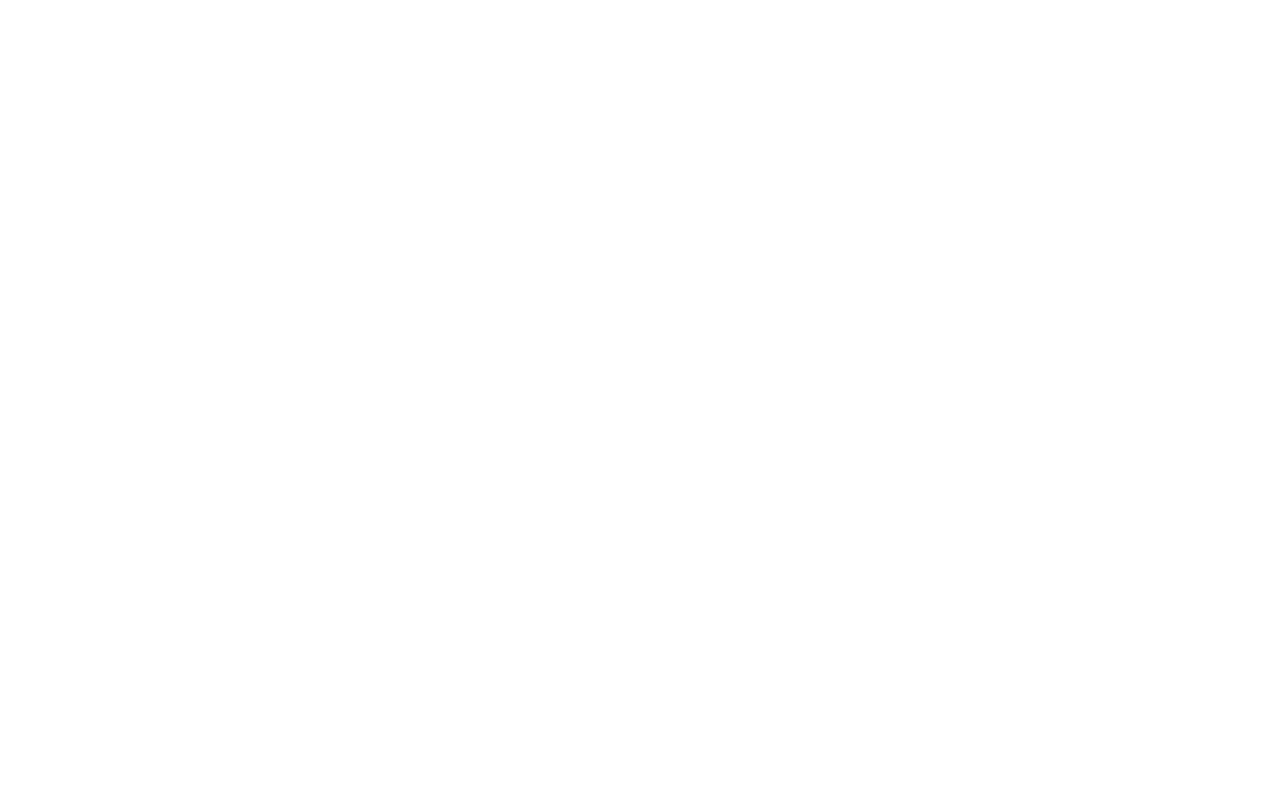
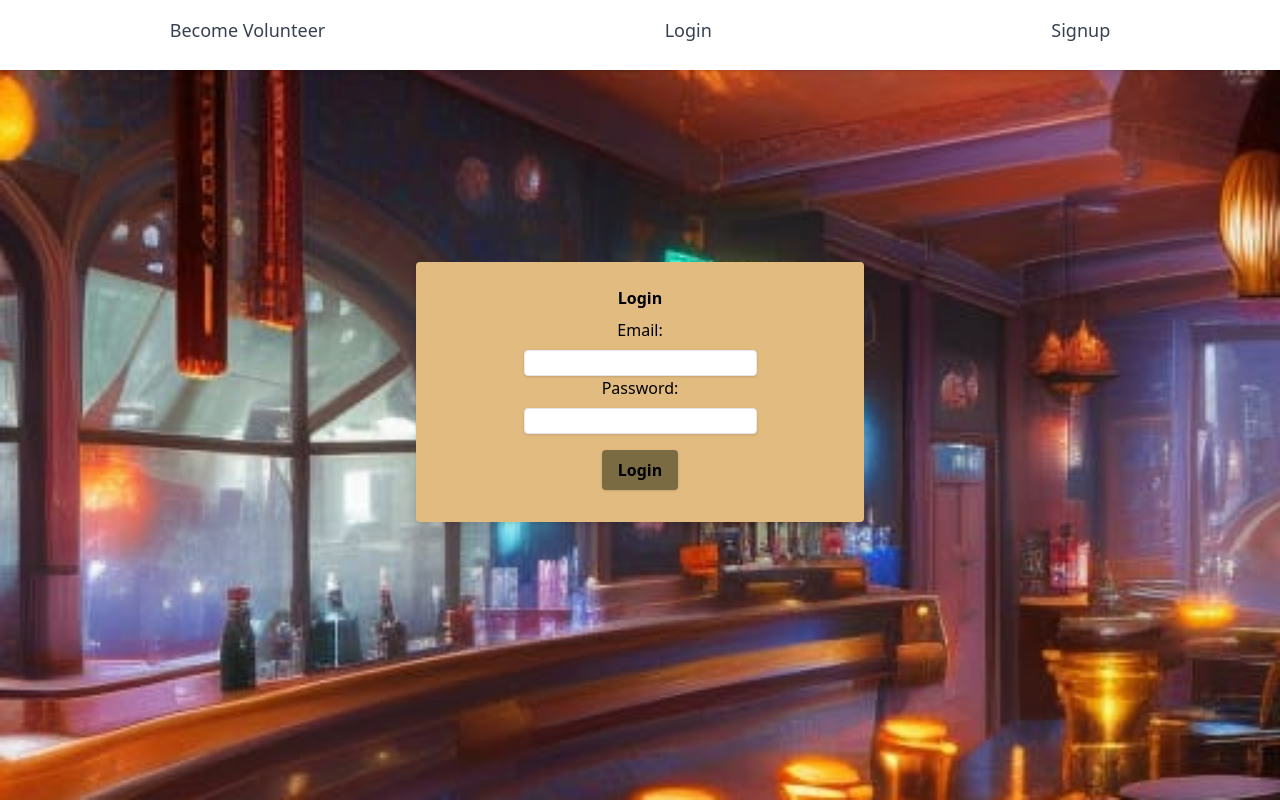
Before and after one commit to Minkavlerne/cafe-kea-frontend, a React (Vite) app: page /login in a window 1280 px wide. Before the commit this address had no page. Built offline with nearby package versions, Linux system fonts and the light colour scheme.

Commit message:
CM-7 Login
Loginpage + login functionality

```diff
--- a/src/App.tsx
+++ b/src/App.tsx
@@ -2,6 +2,7 @@
 import Navbar from "./components/NavBar";
 import HomePage from "./pages/HomePage";
 import SignUp from "./components/SignUp";
+import LoginPage from "./components/Login";
 
 export default function App() {
   return (
@@ -9,6 +10,7 @@
       <Navbar />
       <Routes>
         <Route path="/signup" element={<SignUp />} />
+        <Route path="/login" element={<LoginPage />} />
         <Route path="/" element={<HomePage />} />
       </Routes>
     </div>
--- /dev/null
+++ b/src/components/Login.tsx
@@ -0,0 +1,57 @@
+import { useState } from "react";
+import { useLocation, useNavigate } from "react-router-dom";
+import { useAuth } from "../security/AuthProvider";
+import { User } from "../services/authFacade";
+import picture from "../assets/61f8D9QOOhWtzfXN43Bg--1--hfoyu.jpg";
+
+const Login = () => {
+  const [user, setUser] = useState({ email: "", password: "" });
+
+  const navigate = useNavigate();
+  const location = useLocation();
+  const auth = useAuth();
+
+  const [error, setError] = useState(null);
+
+  const from = location.state?.from?.pathname || "/";
+
+  const handleSubmit = async (e: React.FormEvent<HTMLFormElement>) => {
+    e.preventDefault();
+
+    const formData = new FormData(e.currentTarget);
+    const user = Object.fromEntries(formData) as unknown as User;
+
+    setError(null);
+    console.log(error);
+    console.log(user);
+    auth
+      .signIn(user)
+      .then(() => {
+        navigate(from, { replace: true });
+      })
+      .catch((error) => {
+        setError(error);
+      });
+  };
+
+  return (
+    <div className="min-h-screen inset-0 flex items-center justify-center" style={{ backgroundImage: `url(${picture})`, backgroundSize: "cover", backgroundPosition: "cover" }}>
+      <form className="bg-background-kea shadow-md rounded px-8 pt-6 pb-8 mb-4 w-full max-w-md" onSubmit={handleSubmit}>
+        <h1 className="block text-white-700 text-center font-bold mb-2">Login</h1>
+        <div className="text-center">
+          Email: <input className="mt-2 shadow apearance-none border rounded w-half block mx-auto" type="text" name="email" value={user.email} onChange={(e) => setUser((prev) => ({ ...prev, email: e.target.value }))} required />
+        </div>
+        <div className="text-center">
+          Password: <input className="mt-2 shadow appearance-none border rounded w-half block mx-auto" type="password" name="password" value={user.password} onChange={(e) => setUser((prev) => ({ ...prev, password: e.target.value }))} required />
+        </div>
+        <div className="text-center mt-4">
+          <button className="bg-filler-kea hover:bg-text-kea shadow hover:text-white font-bold py-2 px-4 rounded" type="submit">
+            Login
+          </button>
+        </div>
+      </form>
+    </div>
+  );
+};
+
+export default Login;
--- a/src/main.tsx
+++ b/src/main.tsx
@@ -1,13 +1,16 @@
-import React from 'react'
-import ReactDOM from 'react-dom/client'
-import App from './App.tsx'
-import './index.css'
-import { BrowserRouter } from 'react-router-dom'
+import React from "react";
+import ReactDOM from "react-dom/client";
+import App from "./App.tsx";
+import "./index.css";
+import { BrowserRouter } from "react-router-dom";
+import AuthProvider from "./security/AuthProvider.tsx";
 
-ReactDOM.createRoot(document.getElementById('root')!).render(
+ReactDOM.createRoot(document.getElementById("root")!).render(
   <React.StrictMode>
     <BrowserRouter>
-      <App />
+      <AuthProvider>
+        <App />
+      </AuthProvider>
     </BrowserRouter>
-  </React.StrictMode>,
-)
+  </React.StrictMode>
+);
--- /dev/null
+++ b/src/pages/LoginPage.tsx
@@ -0,0 +1,9 @@
+import Login from "../components/Login";
+
+export default function LoginPage() {
+  return (
+    <div>
+      <Login />
+    </div>
+  );
+}
--- a/src/security/AuthProvider.tsx
+++ b/src/security/AuthProvider.tsx
@@ -1,7 +1,7 @@
-import { createContext, useState, ReactNode } from 'react';
-import authProvider, { User } from '../services/authFacade';
-import { useContext } from 'react';
-import { LoginReponse, LoginRequest } from '../services/authFacade';
+import { createContext, useState, ReactNode } from "react";
+import authProvider, { User } from "../services/authFacade";
+import { useContext } from "react";
+import { LoginReponse, LoginRequest } from "../services/authFacade";
 
 interface AuthContextType {
   email: string | null;
@@ -23,7 +23,6 @@
       localStorage.setItem("email", user.email);
       localStorage.setItem("role", JSON.stringify(user.roles));
       localStorage.setItem("token", user.token);
-            setEmail(user.email);
       return user;
     });
   };
```
Also changed, not shown: src/services/authFacade.ts (+3 -4 lines). Lines whose indentation alone changed are shown as unchanged.
